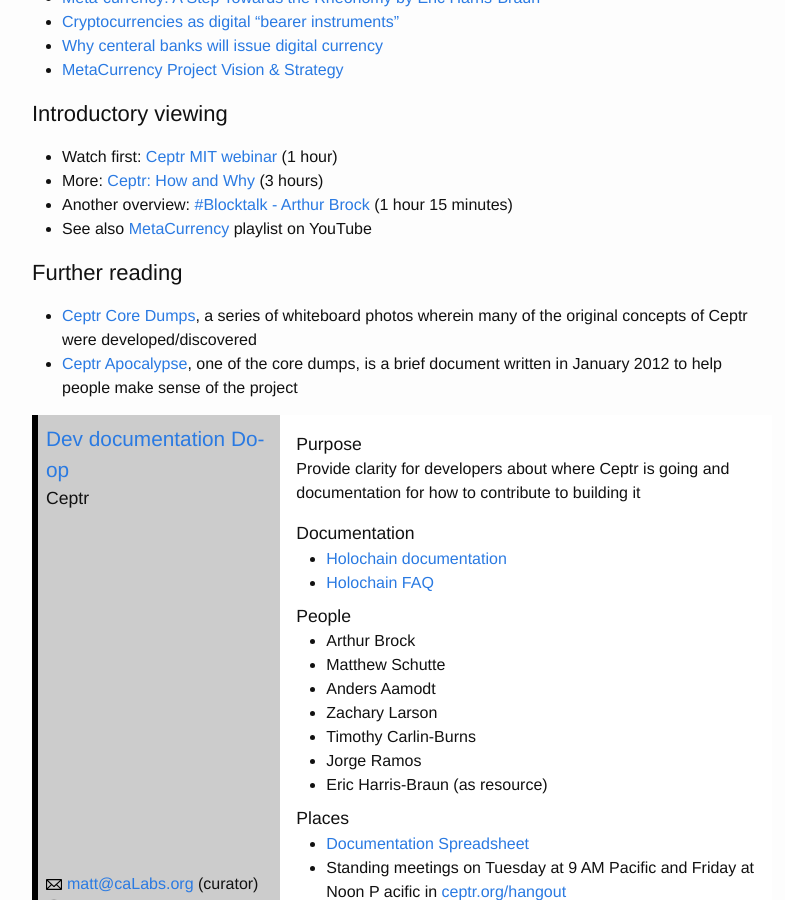
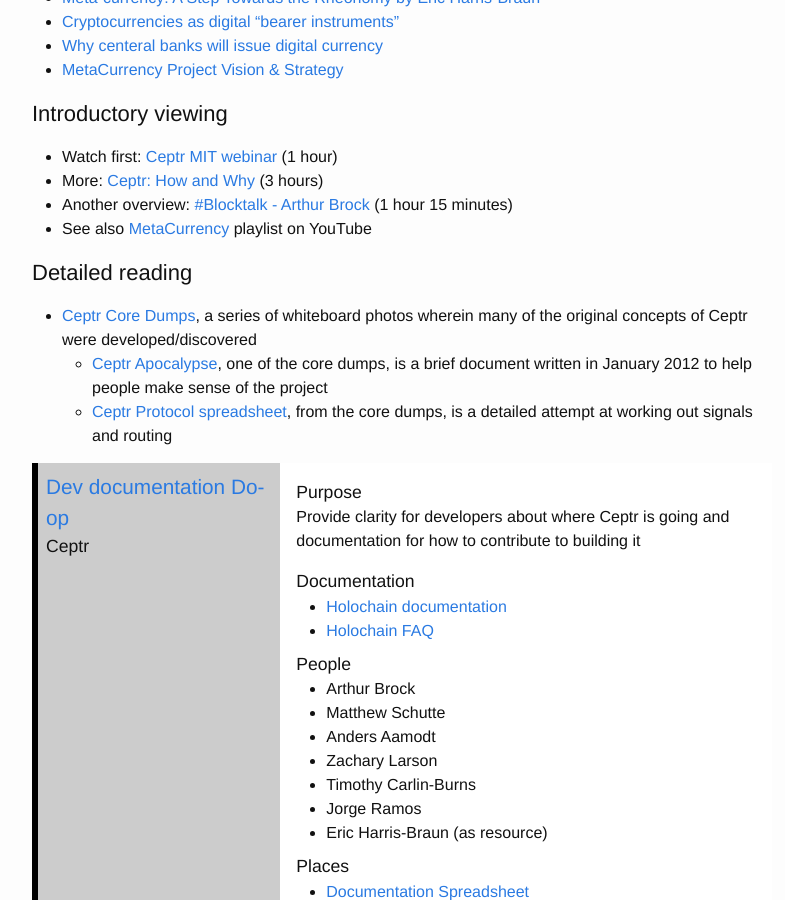
Before and after one commit to coalition-of-invisible-colleges/cic.github.io, a Jekyll site: the page built from _colleges/Ceptr.md, in a window 1280 px wide and 900 px high, scrolled down 424 px. Shown: the whole window, without its empty margins (238-1023 px from the left). Built offline with Jekyll 4.4.1, drawn with Linux system fonts in a browser that asks for light colours.

Commit message:
Added Ceptr Protocol spreadsheet

```diff
--- a/_colleges/Ceptr.md
+++ b/_colleges/Ceptr.md
@@ -23,6 +23,7 @@ Information for the MetaCurrency Project overall has been listed under the Holog
 * Another overview: [#Blocktalk - Arthur Brock](https://www.youtube.com/watch?v=2ppk_mJxckg&app=desktop) (1 hour 15 minutes)
 * See also [MetaCurrency](https://www.youtube.com/playlist?list=PLF35F5FA98C7DBB65) playlist on YouTube
 
-### Further reading
+### Detailed reading
 * [Ceptr Core Dumps](http://ceptr.wagn.org/Our_Core_Dumps), a series of whiteboard photos wherein many of the original concepts of Ceptr were developed/discovered
-* [Ceptr Apocalypse](https://docs.google.com/document/d/1b2sS4eYR5ShVtcVmPdOMUlVIp26fwSqkZBoepzMdzrU/edit), one of the core dumps, is a brief document written in January 2012 to help people make sense of the project
+    * [Ceptr Apocalypse](https://docs.google.com/document/d/1b2sS4eYR5ShVtcVmPdOMUlVIp26fwSqkZBoepzMdzrU/edit), one of the core dumps, is a brief document written in January 2012 to help people make sense of the project
+    * [Ceptr Protocol spreadsheet](https://docs.google.com/spreadsheet/ccc?key=0AhkYjq_pxsGadFRrOGRLOHJ1XzBTZkRDUUJCYndFYnc#gid=0), from the core dumps, is a detailed attempt at working out signals and routing
```
